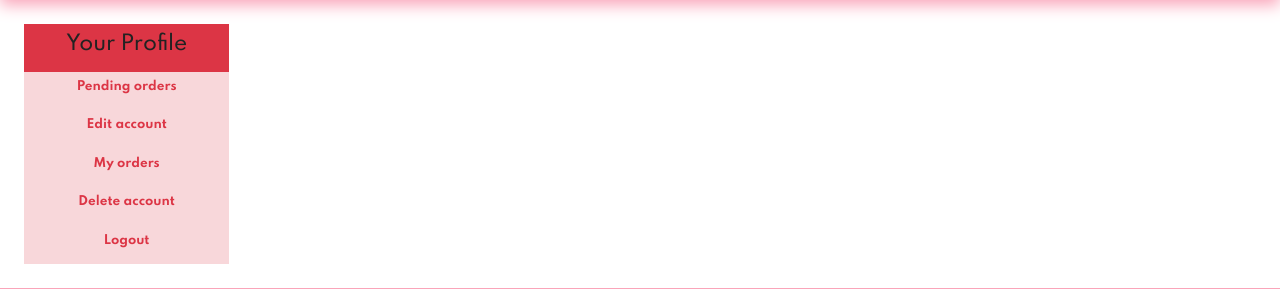
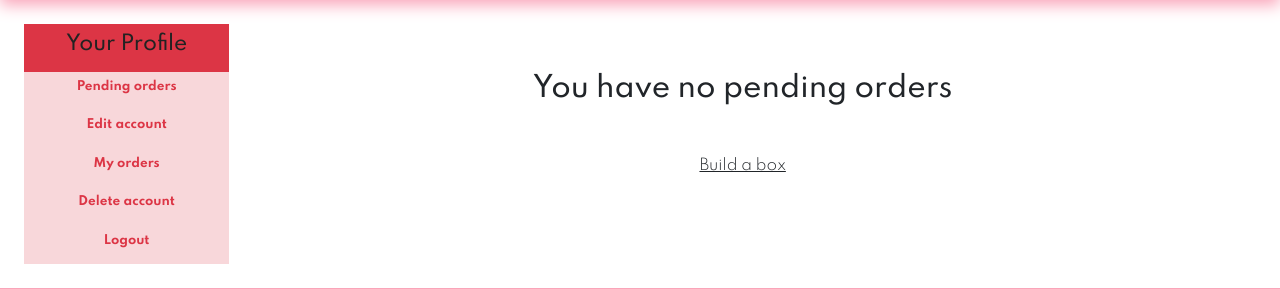
Before and after one commit to ayushmakafle/Boxed-with-Love, a PHP site: page /profile.php in a window 1280 px wide. Shown: the part 96-385 px from the top of the page. Run offline with PHP 8.4, Linux system fonts and the light colour scheme; the visitor is signed in with stand-in values (Sample User, id 1); tables that the repository leaves empty or names only in its code hold one stand-in row (values such as "Sample post"); some libraries are stand-ins or nearby versions.

Commit message:
user pending orders

```diff
--- a/functions/common_function.php
+++ b/functions/common_function.php
@@ -1,4 +1,5 @@
 <?php
+session_start();
 //connect file
 include('./includes/connect.php');
 
@@ -356,4 +357,38 @@ function total_cart_price(){
 }
 echo $total_price;
 }
+
+//get user order details
+function get_user_order_details(){
+    global $con;
+    $username=$_SESSION['username'];
+    $get_details="SELECT * from `user_table` where username='$username'";
+    $result_query=mysqli_query($con,$get_details);
+    while($row_query=mysqli_fetch_array($result_query)){
+        $user_id=$row_query['user_id'];
+        if(!isset($_GET['user_id'])){
+            if(!isset($_GET['my_orders'])){
+                if(!isset($_GET['delete_account'])){
+                    $get_orders="SELECT * from `user_orders` where
+                        user_id=$user_id and order_status='pending'";
+                    $result_orders_query=mysqli_query($con,$get_orders);
+                    $row_count=mysqli_num_rows($result_orders_query);
+                    if($row_count>0){
+                        echo"<h3 class='text-center my-5'>You have <span class='text-danger'>
+                        $row_count</span> pending orders</h3>
+                        <p class='text-center'><a href='profile.php?my_orders' class='text-dark'>
+                        Order Details</a></p>";
+                    }else{
+                        echo"<h3 class='text-center my-5'>You have no pending orders</h3>
+                        <p class='text-center'><a href='buildaboxpage.php' class='text-dark'>
+                        Build a box</a></p>";
+                    }
+                }
+            }
+        }
+    }
+}
+
+
+
 ?>
--- a/profile.php
+++ b/profile.php
@@ -79,7 +79,9 @@
 
             </div>
             <div class="col-md-10">
-
+            <?php
+            get_user_order_details();
+            ?>
             </div>
         </div>
 
```
